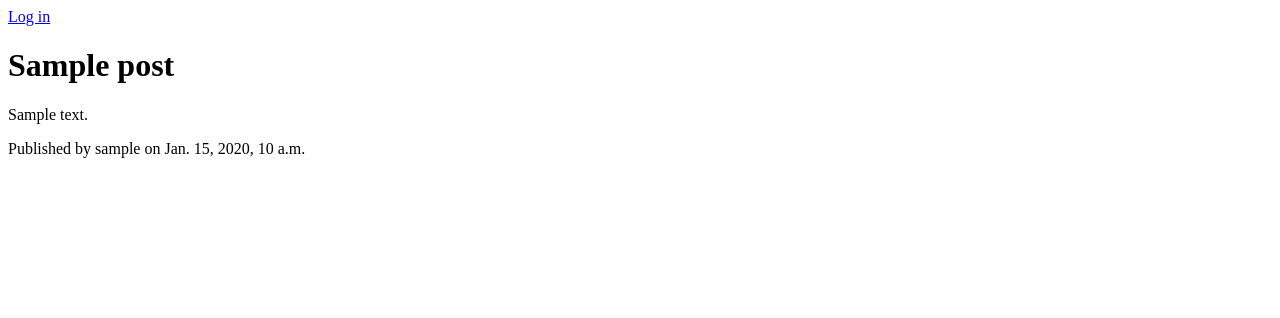
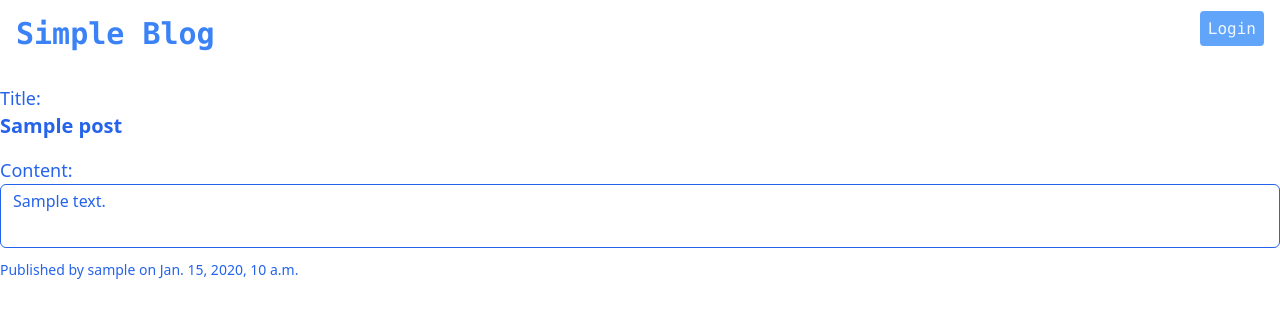
Before and after one commit to Ifechukwu001/Predict395-Test, a Django app: page /blog/1/ in a window 1280 px wide. Shown: the top 318 px of the page. Run offline with Django 4.2, Linux system fonts and the light colour scheme; tables that the repository leaves empty hold one stand-in row (values such as "Sample post"); style sheets or scripts are compiled from the project's sources.

Commit message:
refactor: Improve header styling and add login/logout functionality to base.html

```diff
--- a/src/blog/templates/blog/base.html
+++ b/src/blog/templates/blog/base.html
@@ -1,3 +1,4 @@
+{% load static %}
 <!DOCTYPE html>
 <html lang="en">
 
@@ -5,15 +6,19 @@
     <meta charset="UTF-8">
     <meta name="viewport" content="width=device-width, initial-scale=1.0">
     {% block title %} <title>Document</title> {% endblock %}
+    <link rel="stylesheet" href="{% static 'css/blogs-style.css' %}">
 </head>
 
 <body>
-    <header>
-        {% if request.user.is_authenticated %}
-        <a href="{% url 'accounts:logout' %}">Log out</a>
-        {% else %}
-        <a href="{% url 'accounts:login' %}">Log in</a>
-        {% endif %}
+    <header class="flex justify-between px-4 py-4 mb-4">
+        <h2 class="font-mono text-3xl font-extrabold text-blue-500">Simple Blog</h2>
+        <div class="my-0">
+            {% if request.user.is_authenticated %}
+            <a class="p-2 font-mono bg-blue-400 rounded text-blue-50" href="{% url 'accounts:logout' %}">Logout</a>
+            {% else %}
+            <a class="p-2 font-mono bg-blue-400 rounded text-blue-50" href="{% url 'accounts:login' %}">Login</a>
+            {% endif %}
+        </div>
     </header>
     {% block content %}
     {% endblock %}
--- a/src/blog/templates/blog/post_detail.html
+++ b/src/blog/templates/blog/post_detail.html
@@ -2,11 +2,23 @@
 {% block title %} <title>{{ post.title }}</title> {% endblock %}
 
 {% block content %}
-<h1>{{ post.title }}</h1>
-<p>{{ post.content }}</p>
-<p>Published by {{ post.author }} on {{ post.published_date }}</p>
-{% if request.user == post.author %}
-<a href="{% url 'blog:update' post.pk %}">Update</a>
-<a href="{% url 'blog:delete' post.pk %}">Delete</a>
-{% endif %}
+<section class="container mx-auto space-y-4">
+    <h1 class="flex flex-col text-xl font-semibold text-blue-600">
+        <span class="text-lg font-light ">Title:</span>
+        <span>{{ post.title }}</span>
+    </h1>
+    <div>
+        <p class="text-lg font-light text-blue-600">Content:</p>
+        <p class="px-3 py-1 text-blue-600 border border-blue-600 rounded-md min-h-16">{{ post.content }}</p>
+    </div>
+    <p class="font-light text-blue-600 text-sm/3">Published by {{ post.author }} on {{ post.published_date }}</p>
+    {% if request.user == post.author %}
+    <div class="pt-6 text-sm">
+        <a class="p-2 font-mono text-xs text-blue-400 border border-blue-400 rounded hover:text-white hover:bg-blue-400"
+            href="{% url 'blog:update' post.pk %}">Update</a>
+        <a class="p-2 font-mono text-xs text-blue-400 border border-blue-400 rounded hover:text-white hover:bg-red-400"
+            href="{% url 'blog:delete' post.pk %}">Delete</a>
+    </div>
+    {% endif %}
+</section>
 {% endblock %}
```
Also changed, not shown: src/blog/templates/blog/post_create.html (+8 -6 lines), src/blog/templates/blog/post_list.html (+20 -8 lines), src/blog/templates/blog/post_update.html (+8 -5 lines).
